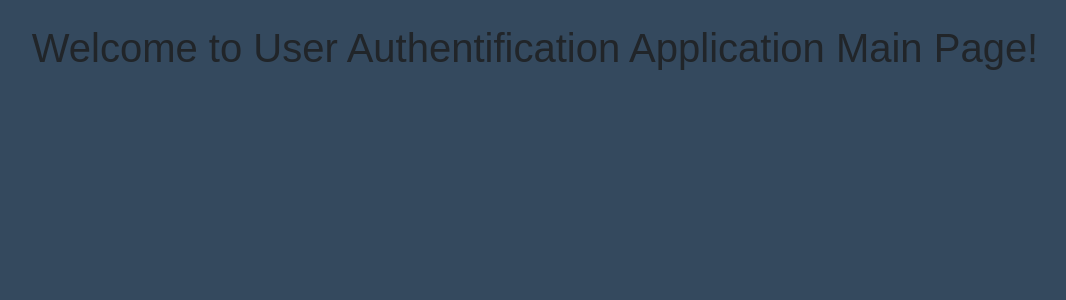
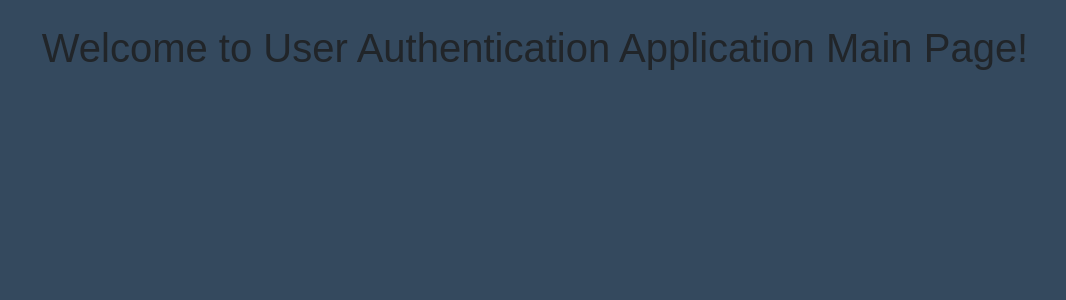
Before and after one commit to Nurlyssultan/UserAuthApp, a Django app: page / in a window 1280 px wide. Shown: the part 56-356 px from the top of the page, without its empty margins (105-1171 px from the left). Run offline with Django 3.2, Linux system fonts and the light colour scheme; some libraries are stand-ins or nearby versions.

Commit message:
Errors fixed, others added

```diff
--- a/templates/basicUserAuthApp/index.html
+++ b/templates/basicUserAuthApp/index.html
@@ -4,7 +4,7 @@
 <div class="container">
   <div class="text-center">
     <br>
-    <h1 class="">Welcome to User Authentification Application Main Page!</h1>
+    <h1 class="">Welcome to User Authentication Application Main Page!</h1>
   </div>
 </div>
 {% endblock %}
```
Also changed, not shown: README.md.
